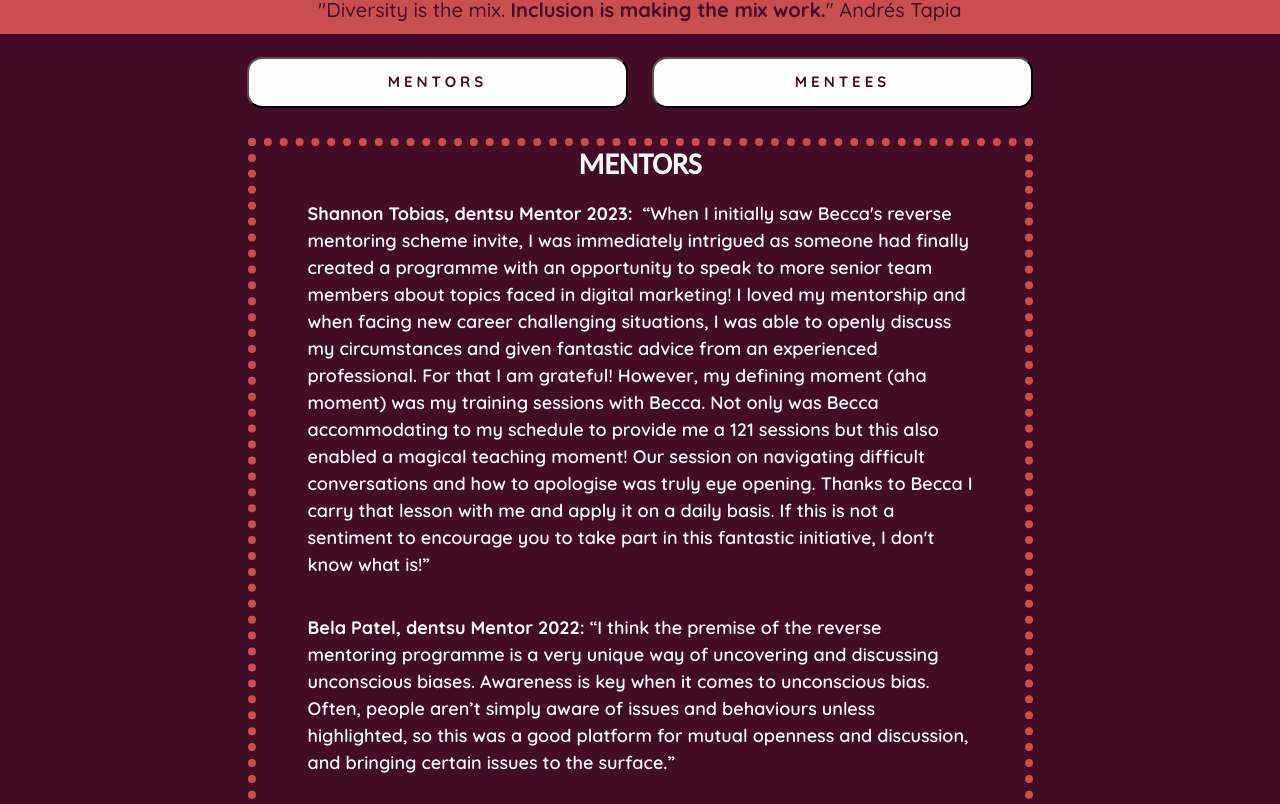
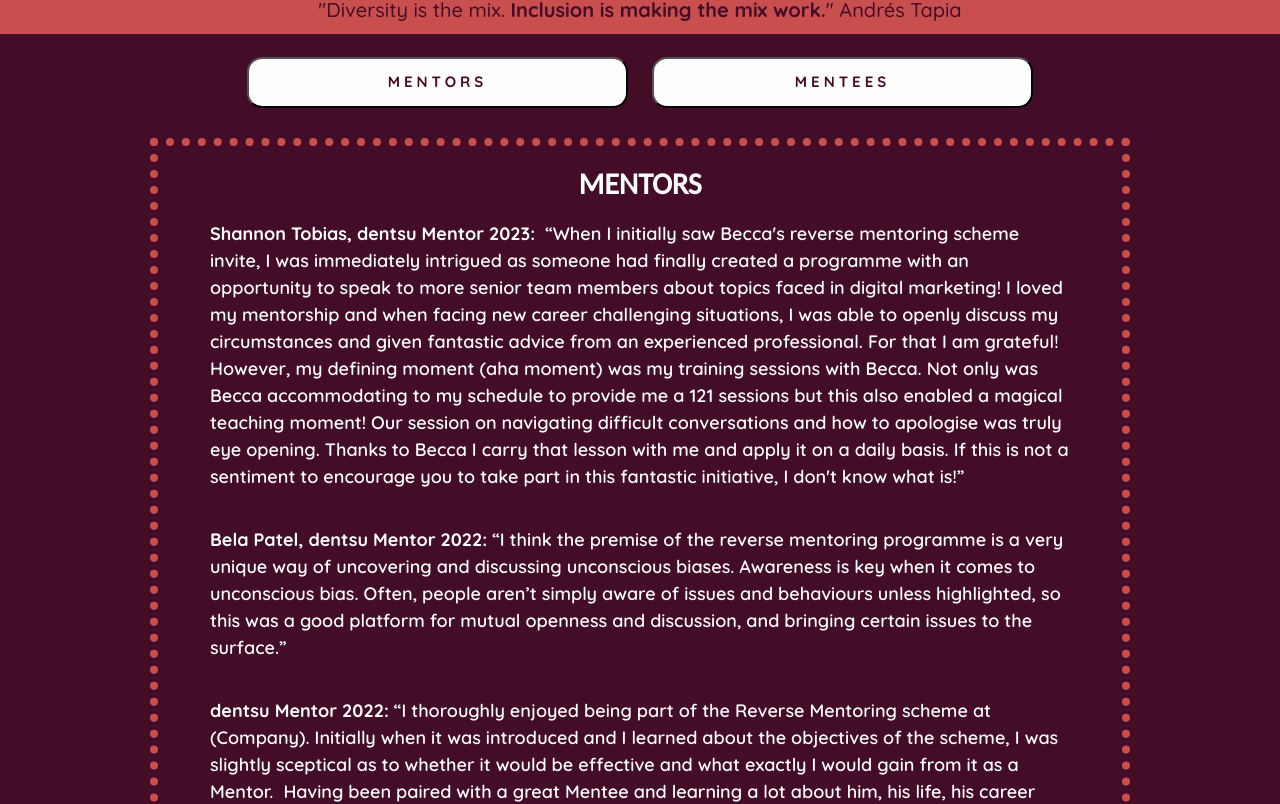
Before and after one commit to SkippyWalnuts/rev-mentoring-react, a React (Create React App) app: page / in a window 1280 px wide. Shown: the part 2698-3502 px from the top of the page. Built offline with nearby package versions, Linux system fonts and the light colour scheme.

Commit message:
Updated margins

```diff
--- a/src/ReviewsSection.css
+++ b/src/ReviewsSection.css
@@ -3,8 +3,8 @@
     background-color: var(--primary-color);
     border: dotted 8px var(--accent-color);
     color: var(--secondary-color);
-    margin: 0 auto;
-    max-width: 785px;
+    margin: 0 150px;
+    padding: 20px 0;
 }
 
 .ReviewsSection p {
@@ -15,9 +15,8 @@
 
 
 @media (max-width: 700px) {
-
     .ReviewsSection {
-        max-width: 90%;
+        margin: 0 50px;
     }
 
     .ReviewsSection p {
```
